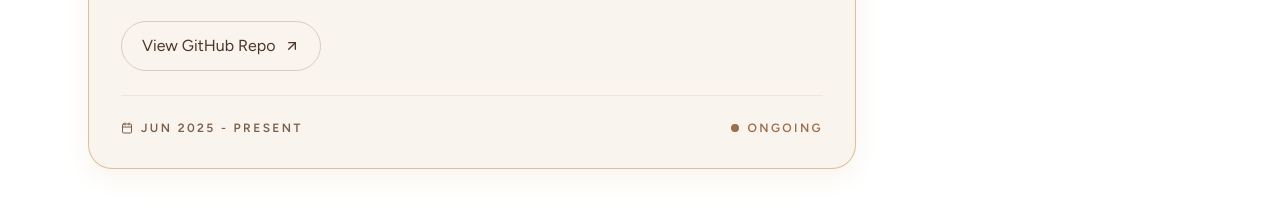
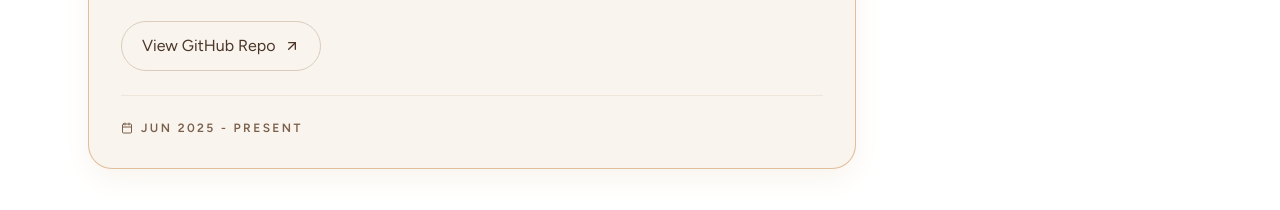
Before and after one commit to Sharan0555/Portfolio, a React (Vite) app: page / in a window 1280 px wide. Shown: the part 2680-2890 px from the top of the page. Built offline with nearby package versions, Linux system fonts and the light colour scheme.

Commit message:
Remove project status label

```diff
--- a/src/components/Projects.jsx
+++ b/src/components/Projects.jsx
@@ -9,9 +9,6 @@ const projects = [
     tags: ["Python", "Machine Learning", "NumPy", "Data Analysis"],
     period: "Jun 2025 - Present",
     category: "AI / Machine Learning",
-    status: "Ongoing",
-    statusTone: "status-ongoing",
-    statusDot: "bg-sage-600",
     icon: "📈",
     featured: true,
     githubUrl: "https://github.com/Sharan0555/StockPricePrediction",
@@ -87,12 +84,6 @@ const Projects = ({ compact = false }) => {
                     <FiCalendar />
                     <span>{project.period}</span>
                   </div>
-                  <div
-                    className={`flex items-center gap-2 ${project.statusTone}`}
-                  >
-                    <span className={`status-dot ${project.statusDot}`} />
-                    <span>{project.status}</span>
-                  </div>
                 </div>
               </motion.article>
             );
```
